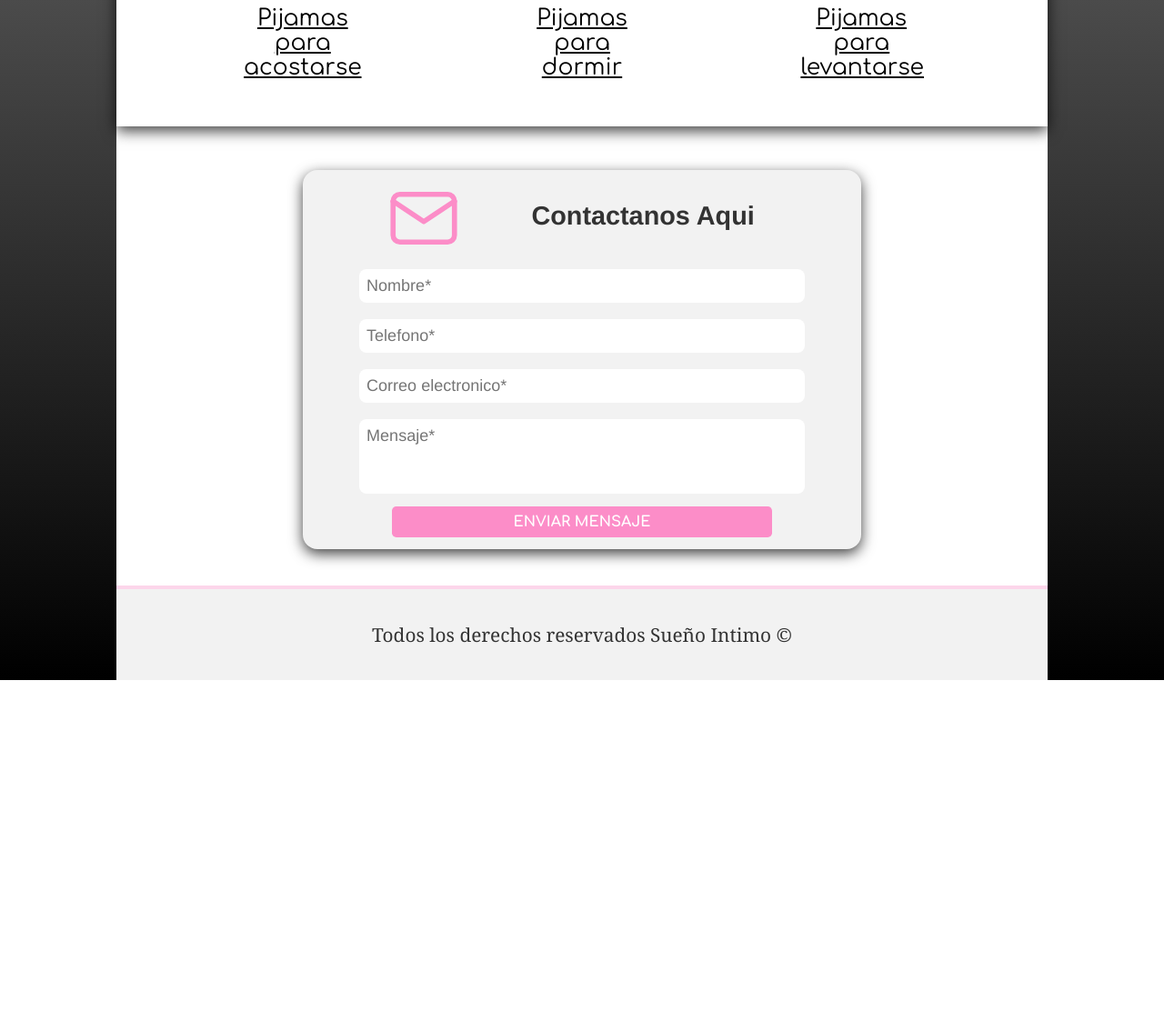
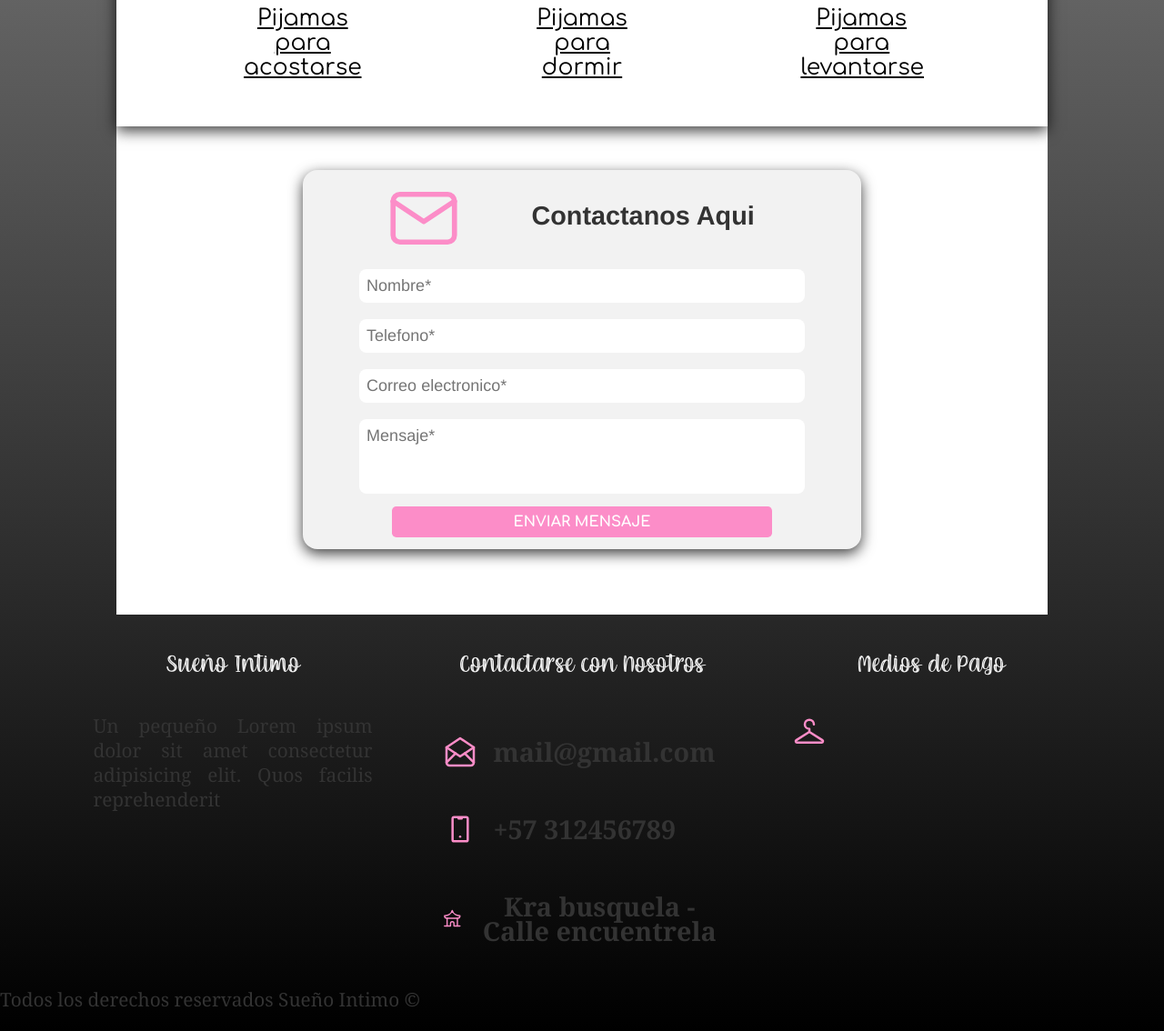
Before and after one commit to AndresDVD/SuenoIntimo-WEB, a PHP site: page / in a window 1280 px wide. Shown: the part 1800-2934 px from the top of the page at 91% size. Before the commit the page ends 2548 px from the top, so only its background shows below. Run offline with PHP 8.4, Linux system fonts and the light colour scheme.

Commit message:
commitFooter

```diff
--- a/css/estilos.css
+++ b/css/estilos.css
@@ -11,12 +11,6 @@
     font-family: "Confortaa";
     src: url("/fonts/Comfortaa-VariableFont_wght.ttf");
 }
-
-@font-face {
-    font-family: "Confortaa";
-    src: url("/fonts/Comfortaa-VariableFont_wght.ttf");
-}
-
 @font-face {
     font-family: "BlueEyes";
     src: url("/fonts/BlueEyes-PersonalUse.otf");
@@ -549,6 +543,47 @@ body {
 
 /*FINALIZA SLIDER*/
 
+/*INICIO DE FOOTER*/
+.servicios_footer{
+    display: grid;
+    text-align: justify;
+    grid-template-columns: repeat(3, 1fr);
+    padding-top: 3rem;
+    width: 90%;
+    margin: 0 auto;
+    padding-bottom: 0px;
+    margin-bottom: 0px;
+}
+.servicios_footer h2{
+    font-size: 30px;
+    color: var(--terciario);
+    font-family: "BlueEyes";
+    font-weight: normal;
+    padding-bottom: 1rem;
+
+
+
+}
+
+.servi_foot{
+    width: 80%;
+    margin: 0 auto;
+}
+.sect_foot{
+    display: flex;
+    align-items: center;
+
+}
+.sect_foot svg{
+    margin-right: 1rem;
+}
+
+
+
+
+/*FINALIZA FOOTER*/
+
+
 @media only screen and (min-width: 1110px) {
     .boton {
         width: auto;
--- a/index.html
+++ b/index.html
@@ -151,7 +151,56 @@
         </section>
 
     </main>
-    <footer class="pie">
+    <footer class="pie_pag">
+        <div class="servicios_footer">
+            <section class="servi_foot">
+                <h2>Sueño Intimo</h2>
+                <p>Un pequeño Lorem ipsum dolor sit amet consectetur adipisicing elit. Quos facilis reprehenderit</p>
+            </section>
+            <section class="servi_foot">
+                <h2>Contactarse con Nosotros</h2>
+
+                <div class="sect_foot">
+                    <svg xmlns="http://www.w3.org/2000/svg" class="icon icon-tabler icon-tabler-mail-opened" width="40" height="40" viewBox="0 0 24 24" stroke-width="1.5" stroke="#fc8dc8" fill="none" stroke-linecap="round" stroke-linejoin="round">
+                        <path stroke="none" d="M0 0h24v24H0z" fill="none"/>
+                        <polyline points="3 9 12 15 21 9 12 3 3 9" />
+                        <path d="M21 9v10a2 2 0 0 1 -2 2h-14a2 2 0 0 1 -2 -2v-10" />
+                        <line x1="3" y1="19" x2="9" y2="13" />
+                        <line x1="15" y1="13" x2="21" y2="19" />
+                    </svg>
+                    <h3>mail@gmail.com</h3>
+                </div>
+
+                <div class="sect_foot">
+                    <svg xmlns="http://www.w3.org/2000/svg" class="icon icon-tabler icon-tabler-device-mobile" width="40" height="40" viewBox="0 0 24 24" stroke-width="1.5" stroke="#fc8dc8" fill="none" stroke-linecap="round" stroke-linejoin="round">
+                        <path stroke="none" d="M0 0h24v24H0z" fill="none"/>
+                        <rect x="7" y="4" width="10" height="16" rx="1" />
+                        <line x1="11" y1="5" x2="13" y2="5" />
+                        <line x1="12" y1="17" x2="12" y2="17.01" />
+                    </svg>
+                    <h3>+57 312456789</h3>
+                </div>
+
+                <div class="sect_foot">
+                    <svg xmlns="http://www.w3.org/2000/svg" class="icon icon-tabler icon-tabler-building-pavilon" width="40" height="40" viewBox="0 0 24 24" stroke-width="1.5" stroke="#fc8dc8" fill="none" stroke-linecap="round" stroke-linejoin="round">
+                        <path stroke="none" d="M0 0h24v24H0z" fill="none"/>
+                        <path d="M3 21h7v-3a2 2 0 0 1 4 0v3h7" />
+                        <line x1="6" y1="21" x2="6" y2="12" />
+                        <line x1="18" y1="21" x2="18" y2="12" />
+                        <path d="M6 12h12a3 3 0 0 0 3 -3a9 8 0 0 1 -9 -6a9 8 0 0 1 -9 6a3 3 0 0 0 3 3" />
+                    </svg>
+                    <h3>Kra busquela - Calle encuentrela</h3>
+                </div>
+
+            </section>
+            <section class="servi_foot">
+                <h2>Medios de Pago</h2>
+                <svg xmlns="http://www.w3.org/2000/svg" class="icon icon-tabler icon-tabler-hanger" width="40" height="40" viewBox="0 0 24 24" stroke-width="1.5" stroke="#fc8dc8" fill="none" stroke-linecap="round" stroke-linejoin="round">
+                    <path stroke="none" d="M0 0h24v24H0z" fill="none"/>
+                    <path d="M15 7a3 3 0 1 0 -3 3v2m0 0l-8.624 5.488a0.82 .82 0 0 0 .44 1.512h16.368a0.82 .82 0 0 0 .44 -1.512l-8.624 -5.488z" />
+                  </svg>
+            </section>
+        </div>
         <p>Todos los derechos reservados Sueño Intimo ©</p>
     </footer>
     <script src="https://code.jquery.com/jquery-3.5.1.min.js"></script>
```
